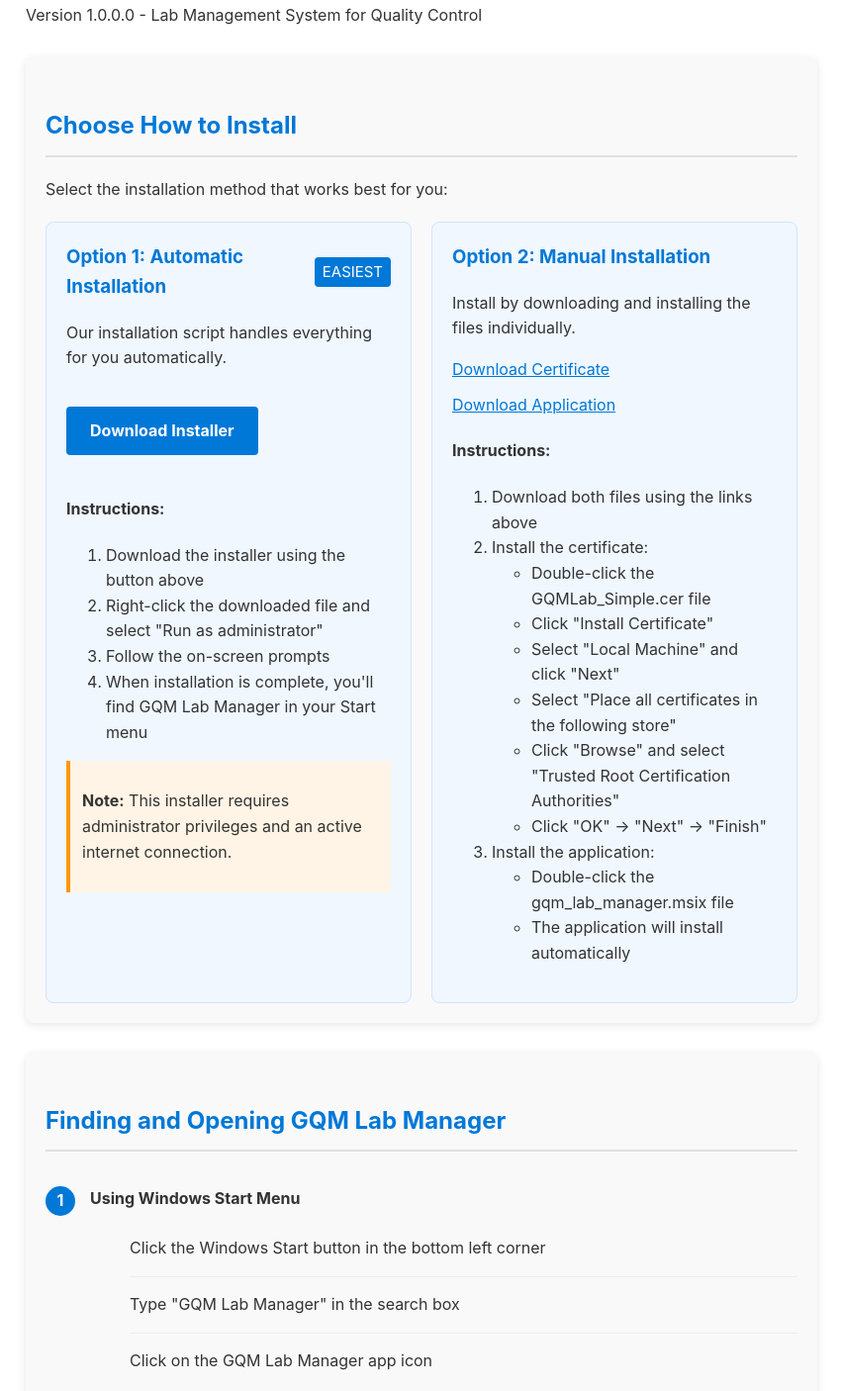
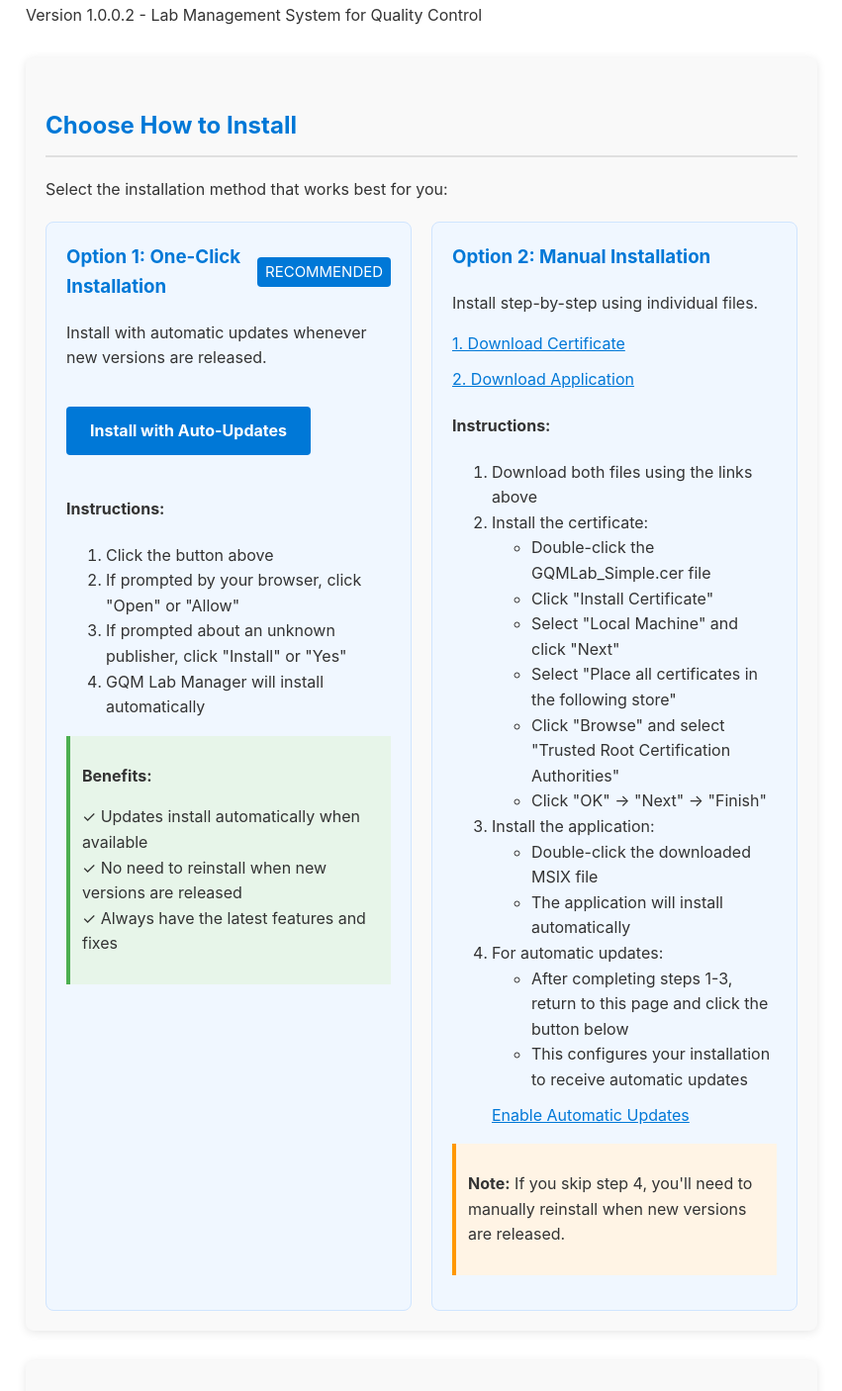
Before and after one commit to GQMLab-Solutions/msix-updates, a plain HTML site: page index.html in a window 1280 px wide. Shown: the part 106-1512 px from the top of the page at 99% size, without its empty margins (214-1065 px from the left). Drawn offline with Linux system fonts and the light colour scheme.

Commit message:
pushing 0.2 version updates - testing the update system

```diff
--- a/index.html
+++ b/index.html
@@ -197,7 +197,7 @@
 </head>
 <body>
   <h1>GQM Lab Manager</h1>
-  <p>Version 1.0.0.0 - Lab Management System for Quality Control</p>
+  <p>Version 1.0.0.2 - Lab Management System for Quality Control</p>
 
   <div class="container">
     <h2>Choose How to Install</h2>
@@ -205,30 +205,33 @@
 
     <div class="options-container">
       <div class="option-box">
-        <h3>Option 1: Automatic Installation <span class="option-badge">EASIEST</span></h3>
-        <p>Our installation script handles everything for you automatically.</p>
-        <a href="InstallGQMLabManager.bat" class="download-button" download>
-          Download Installer
+        <h3>Option 1: One-Click Installation <span class="option-badge">RECOMMENDED</span></h3>
+        <p>Install with automatic updates whenever new versions are released.</p>
+        <a href="GQMLabManager.appinstaller" class="download-button">
+          Install with Auto-Updates
         </a>
 
         <h4>Instructions:</h4>
         <ol>
-          <li>Download the installer using the button above</li>
-          <li>Right-click the downloaded file and select "Run as administrator"</li>
-          <li>Follow the on-screen prompts</li>
-          <li>When installation is complete, you'll find GQM Lab Manager in your Start menu</li>
+          <li>Click the button above</li>
+          <li>If prompted by your browser, click "Open" or "Allow"</li>
+          <li>If prompted about an unknown publisher, click "Install" or "Yes"</li>
+          <li>GQM Lab Manager will install automatically</li>
         </ol>
 
-        <div class="alert">
-          <p><strong>Note:</strong> This installer requires administrator privileges and an active internet connection.</p>
+        <div class="success">
+          <p><strong>Benefits:</strong></p>
+          <p>✓ Updates install automatically when available<br>
+          ✓ No need to reinstall when new versions are released<br>
+          ✓ Always have the latest features and fixes</p>
         </div>
       </div>
 
       <div class="option-box">
         <h3>Option 2: Manual Installation</h3>
-        <p>Install by downloading and installing the files individually.</p>
-        <a href="GQMLab_Simple.cer" class="direct-link" download>Download Certificate</a>
-        <a href="gqm_lab_manager.msix" class="direct-link" download>Download Application</a>
+        <p>Install step-by-step using individual files.</p>
+        <a href="GQMLab_Simple.cer" class="direct-link" download>1. Download Certificate</a>
+        <a href="gqm_lab_manager.msix" class="direct-link" download>2. Download Application</a>
 
         <h4>Instructions:</h4>
         <ol>
@@ -245,11 +248,22 @@
           </li>
           <li>Install the application:
             <ul>
-              <li>Double-click the gqm_lab_manager.msix file</li>
+              <li>Double-click the downloaded MSIX file</li>
               <li>The application will install automatically</li>
             </ul>
           </li>
+          <li>For automatic updates:
+            <ul>
+              <li>After completing steps 1-3, return to this page and click the button below</li>
+              <li>This configures your installation to receive automatic updates</li>
+            </ul>
+            <a href="GQMLabManager.appinstaller" class="direct-link">Enable Automatic Updates</a>
+          </li>
         </ol>
+
+        <div class="alert">
+          <p><strong>Note:</strong> If you skip step 4, you'll need to manually reinstall when new versions are released.</p>
+        </div>
       </div>
     </div>
   </div>
@@ -305,7 +319,6 @@
       <p><strong>Common Issue:</strong> If you see an error about an untrusted certificate, make sure you've installed the certificate to the "Trusted Root Certification Authorities" store for "Local Machine" (not "Current User").</p>
     </div>
 
-    <p>For further assistance, please contact the developer <a href="mailto:david.coldeira@geoquip-marine.com">support@geoquipmarine.com</a></p>
   </div>
 
   <footer>
```
Also changed, not shown: 1 other file.
